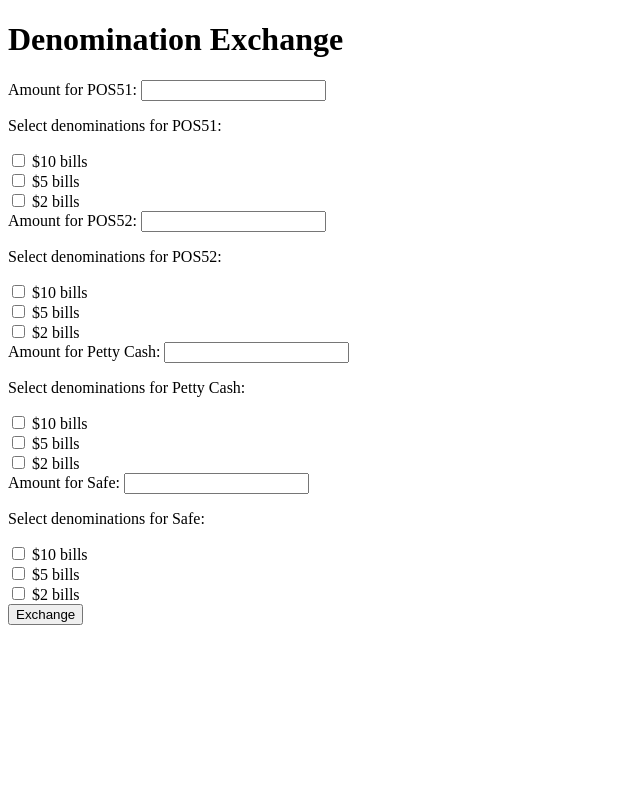
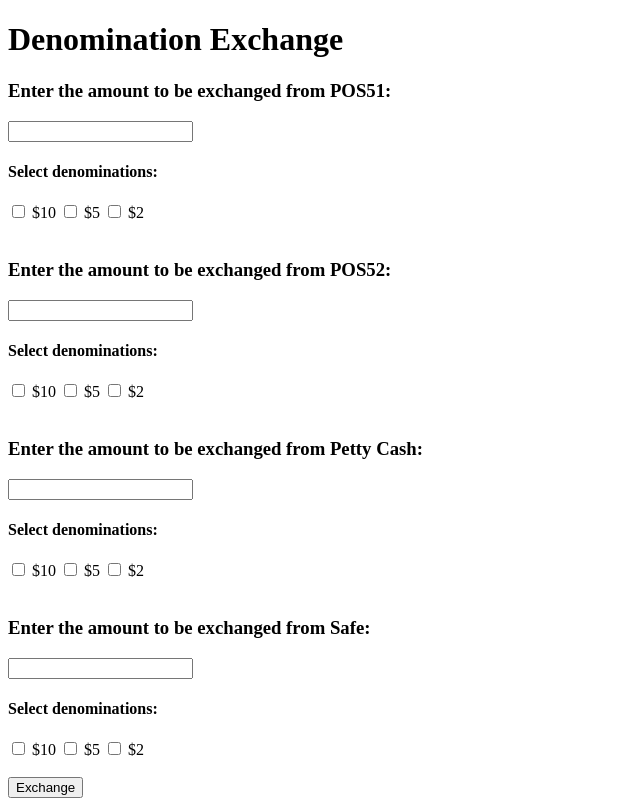
Before and after one commit to jasonzhangkm/dbs-25102024, a Flask app: page / in a window 1280 px wide. Shown: the whole page, without its empty margins (0-640 px from the left). Before the commit the page ends 625 px from the top, so only its background shows below. Run offline with Flask 3, Linux system fonts and the light colour scheme.

Commit message:
Update index.html

```diff
--- a/templates/index.html
+++ b/templates/index.html
@@ -8,48 +8,39 @@
 <body>
     <h1>Denomination Exchange</h1>
     <form method="POST">
-        <div>
-            <label for="amount_POS51">Amount for POS51:</label>
-            <input type="number" name="amount_POS51" step="0.01" required>
+        <h3>Enter the amount to be exchanged from POS51:</h3>
+        <input type="text" name="pos51_amount" required>
+        <h4>Select denominations:</h4>
+        <input type="checkbox" name="pos51_denom" value="10"> $10
+        <input type="checkbox" name="pos51_denom" value="5"> $5
+        <input type="checkbox" name="pos51_denom" value="2"> $2
+        <br><br>
 
-            <p>Select denominations for POS51:</p>
-            <input type="checkbox" name="denom_POS51" value="10"> $10 bills<br>
-            <input type="checkbox" name="denom_POS51" value="5"> $5 bills<br>
-            <input type="checkbox" name="denom_POS51" value="2"> $2 bills<br>
-        </div>
+        <h3>Enter the amount to be exchanged from POS52:</h3>
+        <input type="text" name="pos52_amount" required>
+        <h4>Select denominations:</h4>
+        <input type="checkbox" name="pos52_denom" value="10"> $10
+        <input type="checkbox" name="pos52_denom" value="5"> $5
+        <input type="checkbox" name="pos52_denom" value="2"> $2
+        <br><br>
 
-        <div>
-            <label for="amount_POS52">Amount for POS52:</label>
-            <input type="number" name="amount_POS52" step="0.01" required>
+        <h3>Enter the amount to be exchanged from Petty Cash:</h3>
+        <input type="text" name="petty_cash_amount" required>
+        <h4>Select denominations:</h4>
+        <input type="checkbox" name="petty_cash_denom" value="10"> $10
+        <input type="checkbox" name="petty_cash_denom" value="5"> $5
+        <input type="checkbox" name="petty_cash_denom" value="2"> $2
+        <br><br>
 
-            <p>Select denominations for POS52:</p>
-            <input type="checkbox" name="denom_POS52" value="10"> $10 bills<br>
-            <input type="checkbox" name="denom_POS52" value="5"> $5 bills<br>
-            <input type="checkbox" name="denom_POS52" value="2"> $2 bills<br>
-        </div>
+        <h3>Enter the amount to be exchanged from Safe:</h3>
+        <input type="text" name="safe_amount" required>
+        <h4>Select denominations:</h4>
+        <input type="checkbox" name="safe_denom" value="10"> $10
+        <input type="checkbox" name="safe_denom" value="5"> $5
+        <input type="checkbox" name="safe_denom" value="2"> $2
+        <br><br>
 
-        <div>
-            <label for="amount_Petty_Cash">Amount for Petty Cash:</label>
-            <input type="number" name="amount_Petty_Cash" step="0.01" required>
-
-            <p>Select denominations for Petty Cash:</p>
-            <input type="checkbox" name="denom_Petty_Cash" value="10"> $10 bills<br>
-            <input type="checkbox" name="denom_Petty_Cash" value="5"> $5 bills<br>
-            <input type="checkbox" name="denom_Petty_Cash" value="2"> $2 bills<br>
-        </div>
-
-        <div>
-            <label for="amount_Safe">Amount for Safe:</label>
-            <input type="number" name="amount_Safe" step="0.01" required>
-
-            <p>Select denominations for Safe:</p>
-            <input type="checkbox" name="denom_Safe" value="10"> $10 bills<br>
-            <input type="checkbox" name="denom_Safe" value="5"> $5 bills<br>
-            <input type="checkbox" name="denom_Safe" value="2"> $2 bills<br>
-        </div>
-
-        <button type="submit">Exchange</button>
+        <input type="submit" value="Exchange">
     </form>
-
 </body>
 </html>
```
